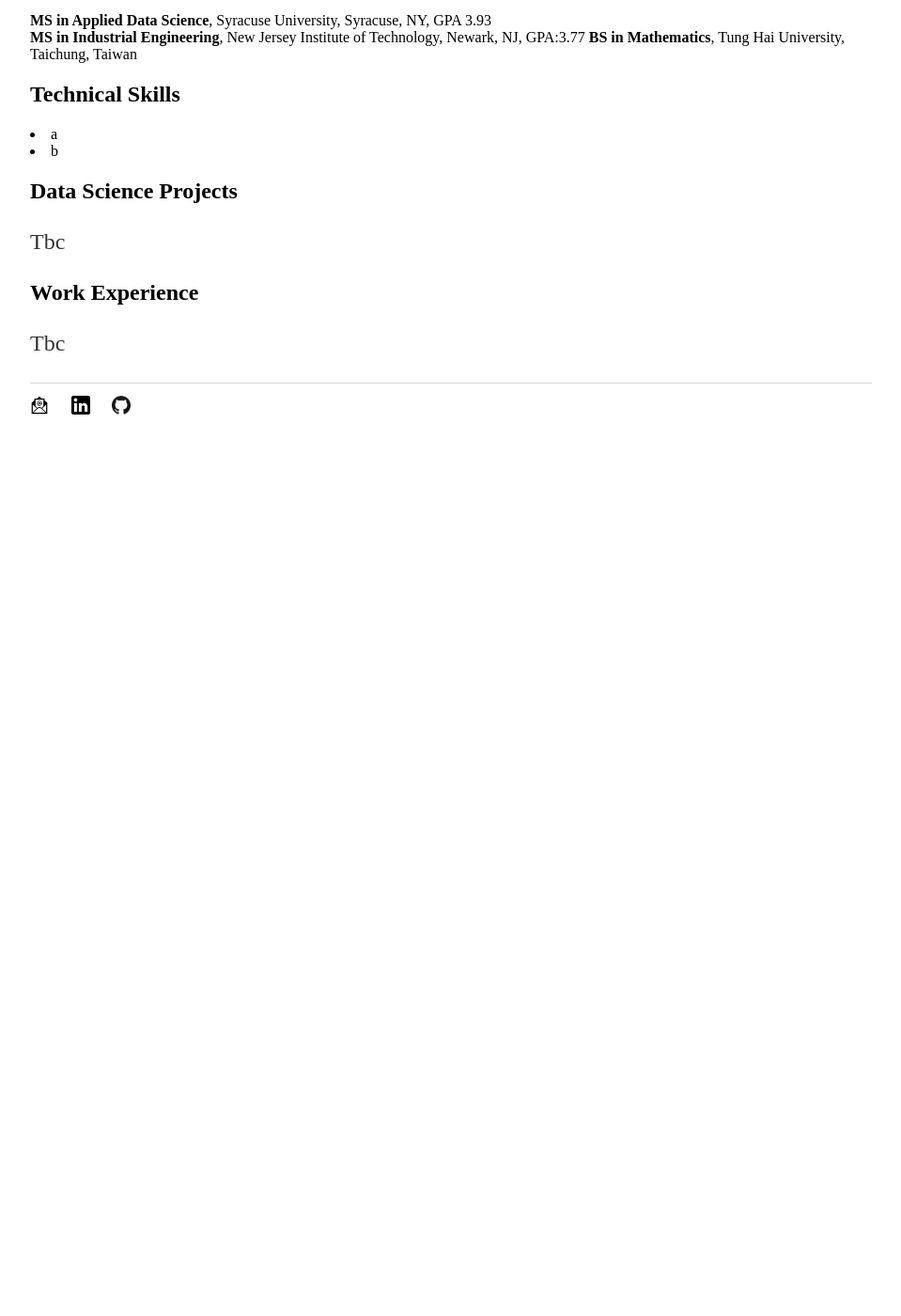
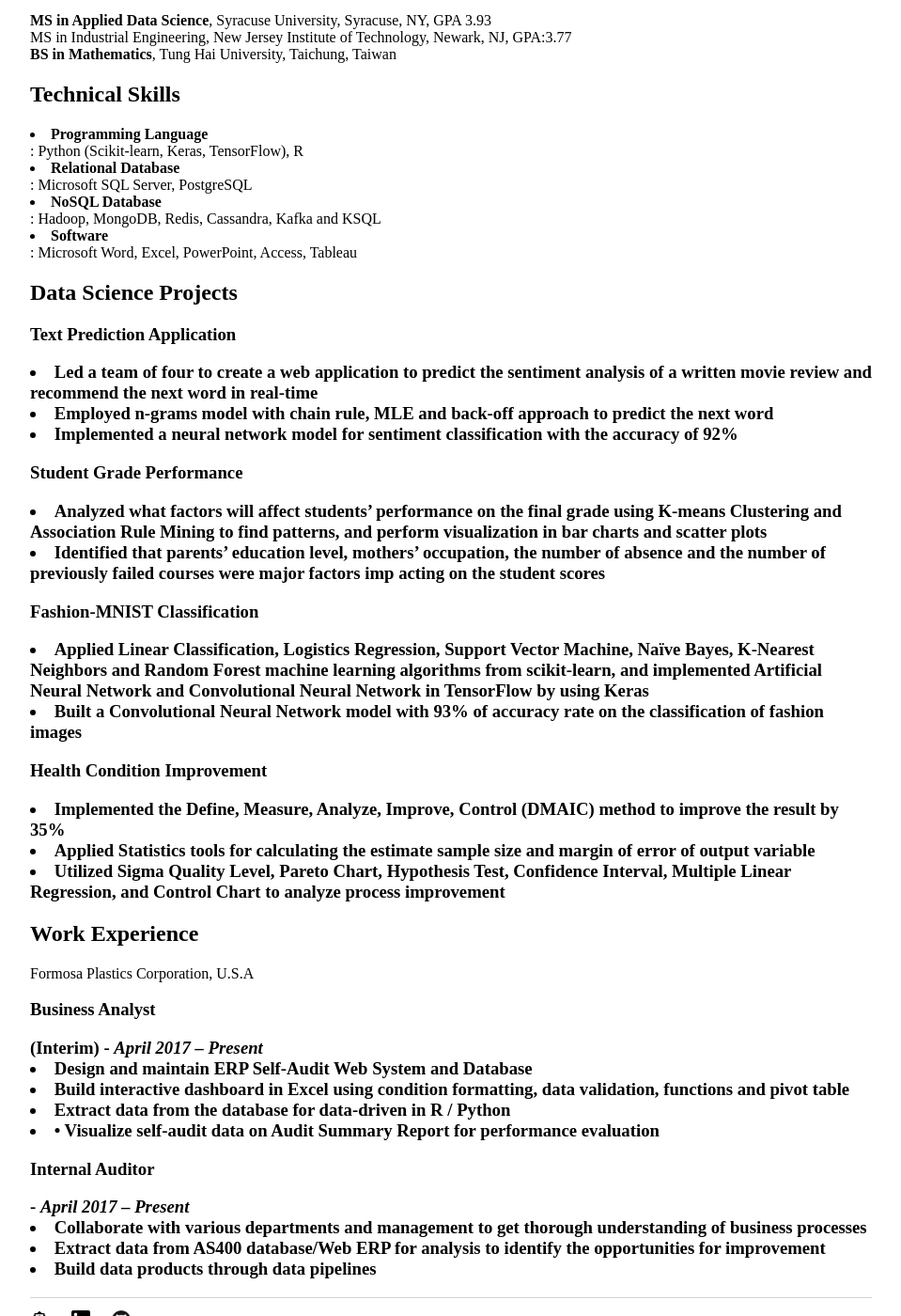
Before and after one commit to bing020815/bing020815.github.io, a Jekyll site: the page built from resume/index.html, in a window 1280 px wide and 1400 px high, scrolled down 743 px. Shown: the whole window at 94% size, without its empty margins (160-1119 px from the left). Built offline with Jekyll 4.4.1, drawn with Linux system fonts in a browser that asks for light colours; before the commit the page ends 1244 px from its top, so only the background shows below that.

Commit message:
Update index.html

```diff
--- a/resume/index.html
+++ b/resume/index.html
@@ -15,17 +15,53 @@
 					<h2>Education</h2>
 					<span style="text-align: justify; display:block;"><strong>MS in Applied Data Science</strong>, Syracuse University, Syracuse, NY, GPA 3.93
 						</span>
-					<strong>MS in Industrial Engineering</strong>, New Jersey Institute of Technology, Newark, NJ, GPA:3.77
-					<strong>BS in Mathematics</strong>, Tung Hai University, Taichung, Taiwan
-
+					<span style="text-align: justify; display:block;">MS in Industrial Engineering, New Jersey Institute of Technology, Newark, NJ, GPA:3.77
+						</span>
+					<span style="text-align: justify; display:block;"><strong>BS in Mathematics</strong>, Tung Hai University, Taichung, Taiwan
+						</span>
 
         <h2>Technical Skills</h2>
-	  <li>a</li>
-          <li>b</li>
+		<li><strong>Programming Language</strong></li>: Python (Scikit-learn, Keras, TensorFlow), R
+        	<li><strong>Relational Database</strong></li>: Microsoft SQL Server, PostgreSQL
+		<li><strong>NoSQL Database</strong></li>: Hadoop, MongoDB, Redis, Cassandra, Kafka and KSQL
+		<li><strong>Software</strong></li>: Microsoft Word, Excel, PowerPoint, Access, Tableau
 
 	<h2>Data Science Projects</h2>
-          <p> Tbc </p>
+		<h3>Text Prediction Application<h3>
+		<li>Led a team of four to create a web application to predict the sentiment analysis of a written movie review
+			and recommend the next word in real-time</li>
+		<li>Employed n-grams model with chain rule, MLE and back-off approach to predict the next word</li>
+		<li>Implemented a neural network model for sentiment classification with the accuracy of 92%</li>
+
+		<h3>Student Grade Performance<h3>
+		<li>Analyzed what factors will affect students’ performance on the final grade using K-means Clustering and
+			Association Rule Mining to find patterns, and perform visualization in bar charts and scatter plots </li>
+		<li>Identified that parents’ education level, mothers’ occupation, the number of absence and
+			the number of previously failed courses were major factors imp acting on the student scores </li>
+
+		<h3>Fashion-MNIST Classification<h3>
+		<li>Applied Linear Classification, Logistics Regression, Support Vector Machine, Naïve Bayes,
+			K-Nearest Neighbors and Random Forest machine learning algorithms from scikit-learn,
+			and implemented Artificial Neural Network and Convolutional Neural Network in TensorFlow by using Keras</li>
+		<li>Built a Convolutional Neural Network model with 93% of accuracy rate on the classification of fashion images</li>
+
+		<h3>Health Condition Improvement<h3>
+		<li>Implemented the Define, Measure, Analyze, Improve, Control (DMAIC) method to improve the result by 35%</li>
+		<li>Applied Statistics tools for calculating the estimate sample size and margin of error of output variable</li>
+		<li>Utilized Sigma Quality Level, Pareto Chart, Hypothesis Test,
+			Confidence Interval, Multiple Linear Regression, and Control Chart to analyze process improvement</li>
 
 	<h2>Work Experience</h2>
-          <p> Tbc </p>
+	<span class="obfuscate">Formosa Plastics Corporation, U.S.A<span>
+        	<h3>Business Analyst<h3>(Interim) - <em>April 2017 – Present</em>
+		<li>Design and maintain ERP Self-Audit Web System and Database </li>
+		<li>Build interactive dashboard in Excel using condition formatting, data validation, functions and pivot table</li>
+		<li>Extract data from the database for data-driven in R / Python </li>
+		<li>•	Visualize self-audit data on Audit Summary Report for performance evaluation</li>
+
+        	<h3>Internal Auditor<h3> - <em>April 2017 – Present</em>
+		<li>Collaborate with various departments and management to get thorough understanding of business processes</li>
+		<li>Extract data from AS400 database/Web ERP for analysis to identify the opportunities for improvement</li>
+		<li>Build data products through data pipelines</li>
+
 	</div>
```
